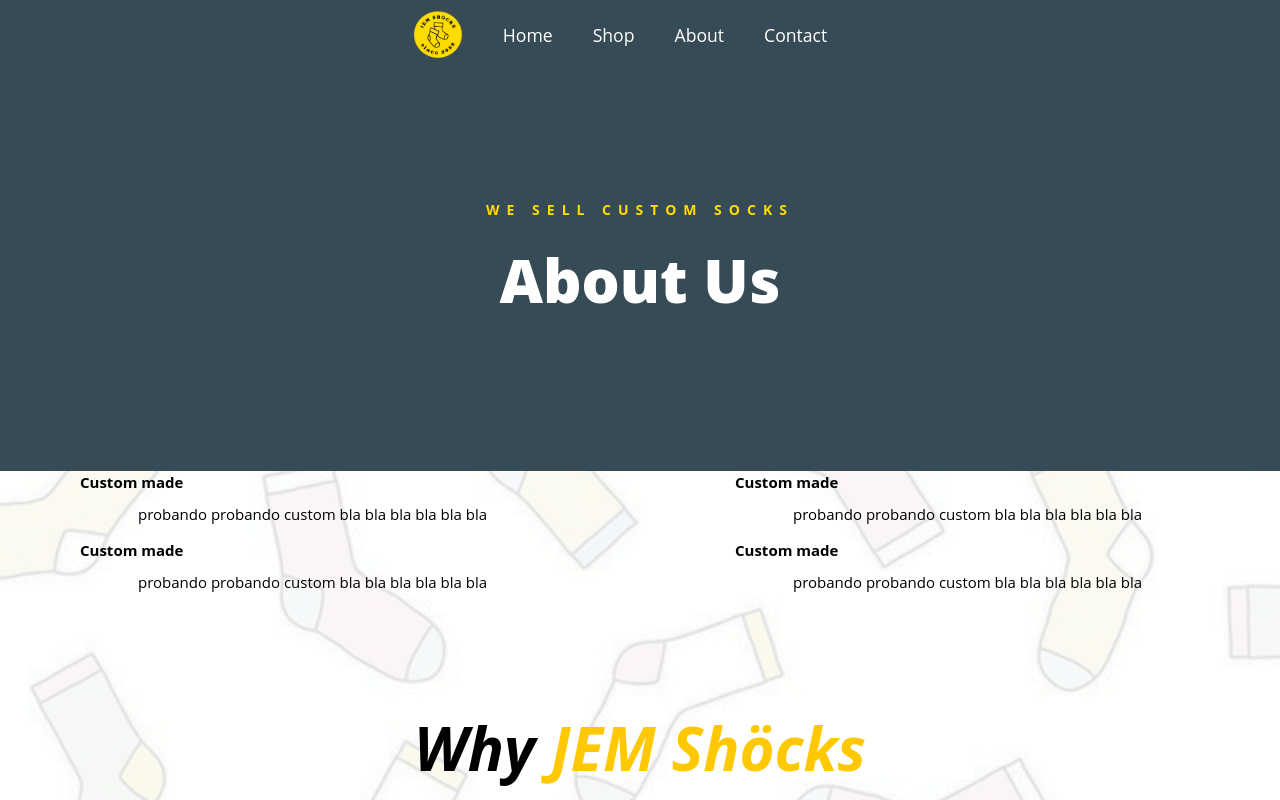
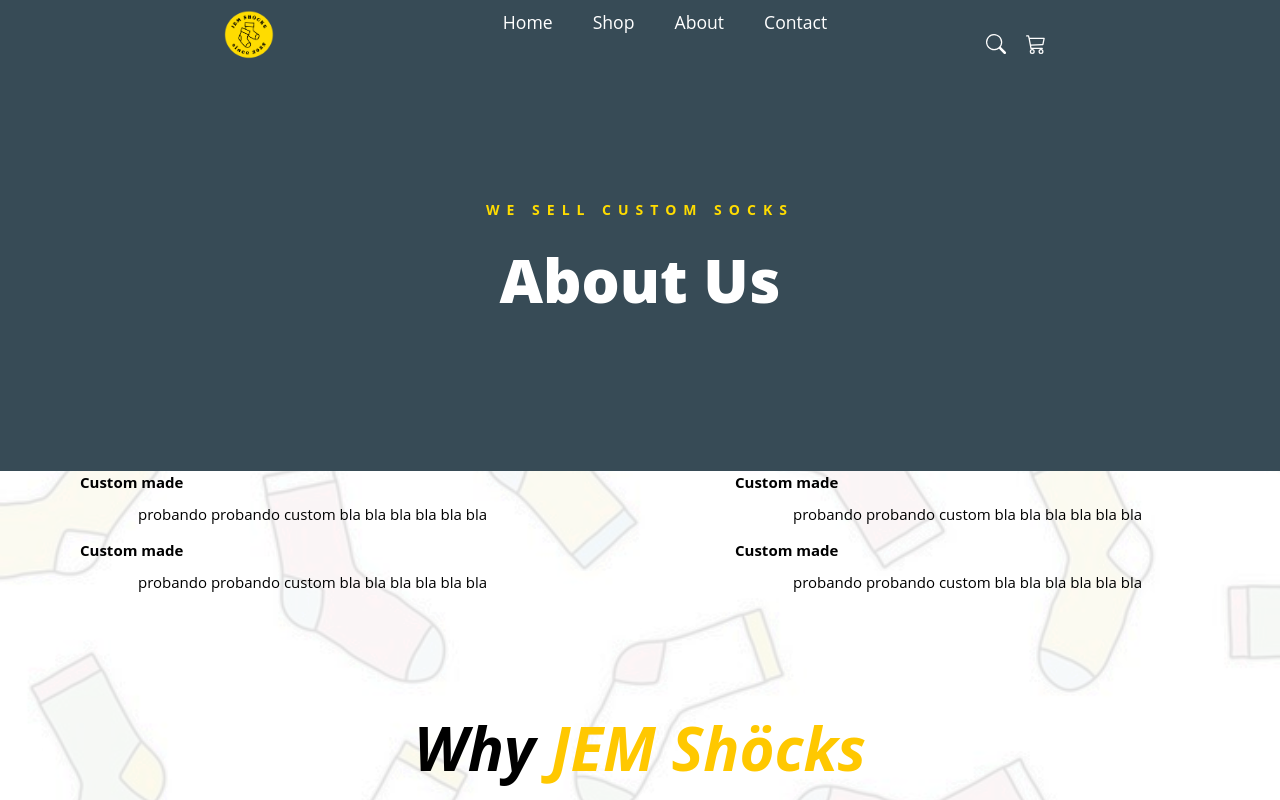
Before and after one commit to Yorrryiii/JEM_Shocks, a React (Create React App) app in the folder jem_shocks/: page /JEM_SHOCKS/about in a window 1280 px wide. Shown: the top 800 px of the page. Built offline with nearby package versions, Linux system fonts and the light colour scheme; a web font is replaced by a local one.

Commit message:
poniendolo bonito

```diff
--- a/jem_shocks/src/components/Navbar.jsx
+++ b/jem_shocks/src/components/Navbar.jsx
@@ -2,8 +2,9 @@ import React, { Component, useState, useEffect } from 'react'
 import { Link } from 'react-router-dom';
 import './styles/Navbar.css';
 
-export class Navbar extends Component{
+export class Navbar extends Component {
 
+    // Código JavaScript para cambiar el color del navbar al hacer scroll
     componentDidMount() {
         window.addEventListener('scroll', this.handleScroll);
     }
@@ -14,30 +15,40 @@ export class Navbar extends Component{
 
     handleScroll = () => {
         if (window.scrollY > 1) {
-          // cambia el color del navbar a rojo
             document.getElementById('navigation').style.backgroundColor = '#051922';
         } else {
-          // deja el navbar en su color original
             document.getElementById('navigation').style.backgroundColor = '';
         }
     }
 
-    render(){
-        return(
+    render() {
+        return (
             <div>
                 <nav id='navigation'>
-                    {/* Insertamos el logo de la marca */}
-                    <a classname = "imagen" href="/JEM_SHOCKS/">
-                    <img src="/images/LOGO.png" alt="test" />
+                    <ul>
+                        <a id='imagen' href="/JEM_SHOCKS/">
+                            <img src="/images/LOGO.png" alt="JEM SHÖCKS LOGO" />
                         </a>
 
                         <div id='tabs'>
-                        <Link to="/JEM_SHOCKS/" id ='home'>Home</Link>
-                        <Link to="/JEM_SHOCKS/shop" id ='shop'>Shop</Link>
-                        <Link to="/JEM_SHOCKS/about" id ='about'>About</Link>
-                        <Link to="/JEM_SHOCKS/contact" id ='contact'>Contact</Link>
+                            <Link to="/JEM_SHOCKS/" id='home'>Home</Link>
+                            <Link to="/JEM_SHOCKS/shop" id='shop'>Shop</Link>
+                            <Link to="/JEM_SHOCKS/about" id='about'>About</Link>
+                            <Link to="/JEM_SHOCKS/contact" id='contact'>Contact</Link>
                         </div>
 
+                        <div id='parteDcha'>
+                            {/* Insertamos el carrito de la compra */}
+                            <svg xmlns="http://www.w3.org/2000/svg" width="16" height="16" fill="currentColor" class="lupa" viewBox="0 0 16 16">
+                                <path d="M11.742 10.344a6.5 6.5 0 1 0-1.397 1.398h-.001c.03.04.062.078.098.115l3.85 3.85a1 1 0 0 0 1.415-1.414l-3.85-3.85a1.007 1.007 0 0 0-.115-.1zM12 6.5a5.5 5.5 0 1 1-11 0 5.5 5.5 0 0 1 11 0z" />
+                            </svg>
+
+                            {/* Insertamos el carrito de la compra */}
+                            <svg xmlns="http://www.w3.org/2000/svg" width="16" height="16" fill="currentColor" class="carrito" viewBox="0 0 16 16">
+                                <path d="M0 1.5A.5.5 0 0 1 .5 1H2a.5.5 0 0 1 .485.379L2.89 3H14.5a.5.5 0 0 1 .49.598l-1 5a.5.5 0 0 1-.465.401l-9.397.472L4.415 11H13a.5.5 0 0 1 0 1H4a.5.5 0 0 1-.491-.408L2.01 3.607 1.61 2H.5a.5.5 0 0 1-.5-.5zM3.102 4l.84 4.479 9.144-.459L13.89 4H3.102zM5 12a2 2 0 1 0 0 4 2 2 0 0 0 0-4zm7 0a2 2 0 1 0 0 4 2 2 0 0 0 0-4zm-7 1a1 1 0 1 1 0 2 1 1 0 0 1 0-2zm7 0a1 1 0 1 1 0 2 1 1 0 0 1 0-2z" />
+                            </svg>
+                        </div>
+                    </ul>
                 </nav>
             </div>
         )
--- a/jem_shocks/src/components/styles/About.css
+++ b/jem_shocks/src/components/styles/About.css
@@ -55,6 +55,7 @@
     font-size: 60px;
     color: #000000;
 }
+
 #titulo2{
     font-size: 60px;
     color: #ffc800;
@@ -76,7 +77,7 @@
 }
 
 /*Fotos de los creadores de la página*/
-.founders-1 {
+.founders-1{
     background-image: url(../../../public/images/EjemploPersona.jpg);
 }
 .founders-2 {
--- a/jem_shocks/src/components/styles/Navbar.css
+++ b/jem_shocks/src/components/styles/Navbar.css
@@ -14,17 +14,21 @@
 }
 
 a{
-    float: right;
+    float: left;
     margin-right: 40px;
     /* Para que no aparezca como que está subrayado [Hipervínculo] */
     text-decoration: none;
     color: #fff;
 }
 
-img{
-    text-align: left;
-    height: 50px;
-    margin-left: 0px;
+ul{
+    /* Ampliamos el tamaño del ul */
+    width: 65%;
+}
+
+#imagen{
+    /* Alineamos el logo a la izquierda */
+    float: left;
 }
 
 /* Animacion del logo */
@@ -32,27 +36,38 @@ img{
     vertical-align:middle;
     position: relative;
     width: 50px;
-    outline: 2.5px solid #374b56;
+    outline: 2.5px solid transparent;
     cursor: pointer;
     transition: 0.2s;
- }
+}
 img:hover {
     outline:3px solid #ffc800;
     outline-offset: 2px;
     opacity: 0.6;
- }
+}
 
 img{
     border-radius: 50%;
- }
+}
 
 #tabs{
     font-family: 'Poppins','Open Sans', sans-serif;
     display: flex;
+    align-items: center;
     justify-content: center;
-    align-items: center;
 }
 
 #home:hover, #shop:hover, #about:hover, #contact:hover {
     color: #ffc800;
 }
+
+.lupa, .carrito{
+    width: 40px;
+    height: 20px;
+    color: #fff;
+}
+
+#parteDcha{
+    /* Los alineamos a la derecha del todo */
+    float: right;
+}
```
Also changed, not shown: jem_shocks/src/components/js/Navbar.js (deleted, +0 -11 lines). Lines whose indentation alone changed are shown as unchanged.
